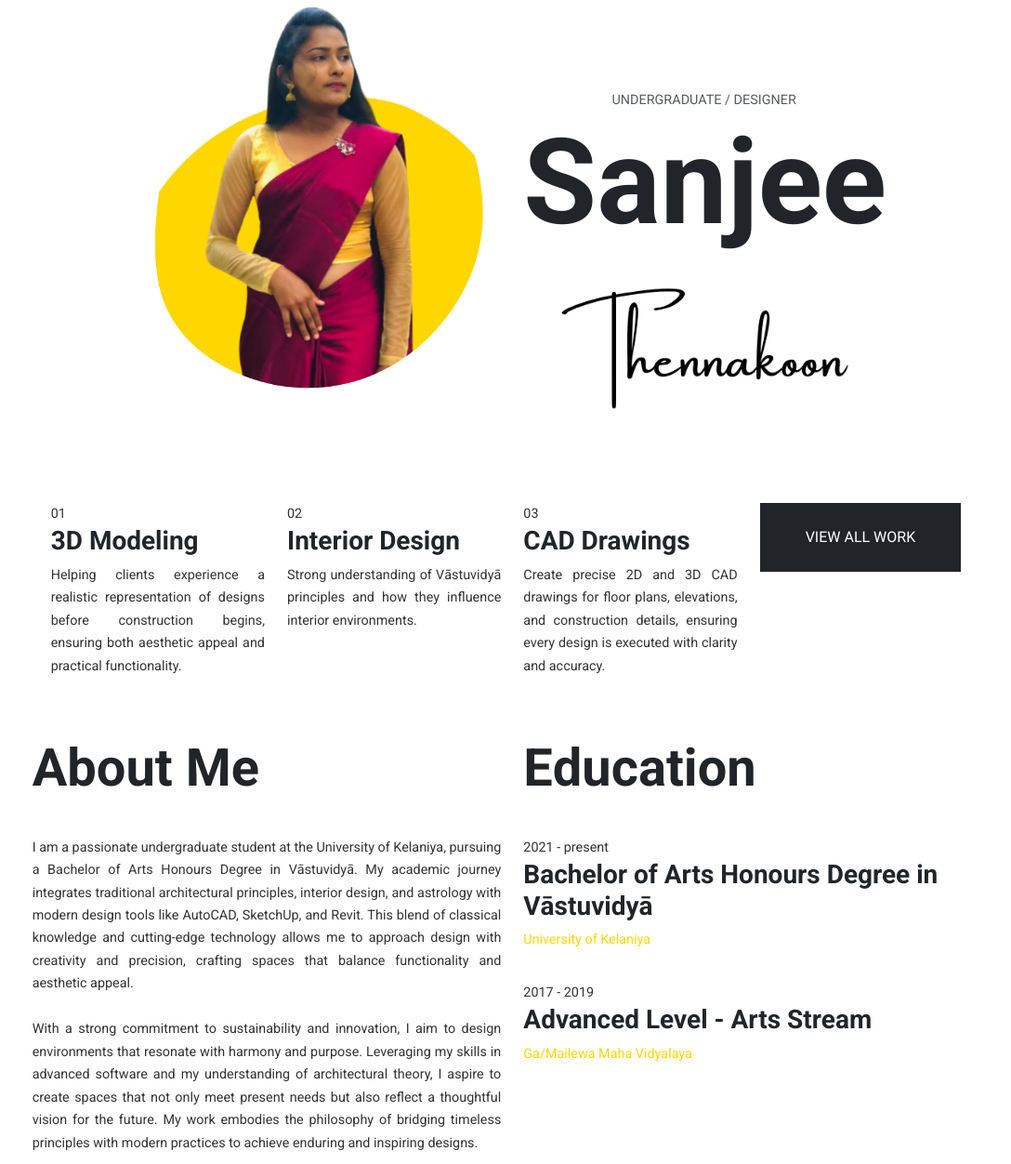
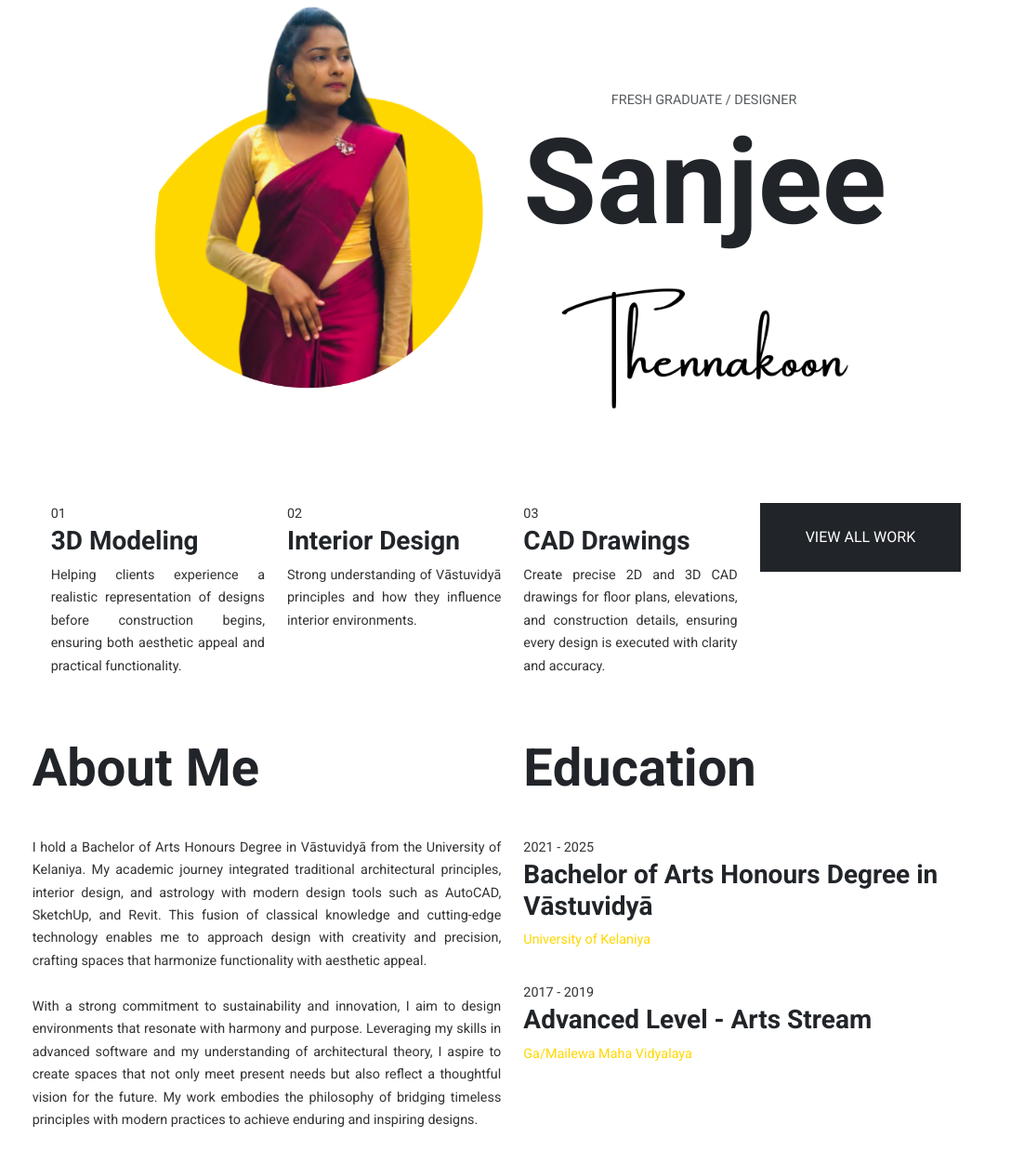
Before and after one commit to sanjeewanit/sanje.github.io, a plain HTML site: page index.html in a window 1280 px wide. Shown: the part 48-1300 px from the top of the page at 93% size, 192-1280 px from the left. Drawn offline with nearby package versions, Linux system fonts and the light colour scheme.

Commit message:
Update index.html

```diff
--- a/index.html
+++ b/index.html
@@ -202,7 +202,7 @@
           <!-- Right Column: Banner Content -->
           <div class="col-lg-6">
             <div class="banner-content my-1 pt-1 my-lg-5 pt-lg-5 text-center" data-aos="fade-in">
-              <span class="text-muted text-uppercase">Undergraduate / Designer</span>
+              <span class="text-muted text-uppercase">Fresh Graduate / Designer</span>
               <h1 style="font-size: 10vw;">Sanjee</h1>
               <!-- Extra Picture Below the Name -->
               <img alt="Extra Picture" src="images/extra-picture.png" style="max-width: 100%; height: auto; object-fit: cover;"/>
@@ -256,7 +256,7 @@
       <h2 class="display-4 txt-fx slide-up">About Me</h2>
       <div class="data-info py-3" data-aos="fade-up">
         <p style="text-align: justify;">
-          I am a passionate undergraduate student at the University of Kelaniya, pursuing a Bachelor of Arts Honours Degree in Vāstuvidyā. My academic journey integrates traditional architectural principles, interior design, and astrology with modern design tools like AutoCAD, SketchUp, and Revit. This blend of classical knowledge and cutting-edge technology allows me to approach design with creativity and precision, crafting spaces that balance functionality and aesthetic appeal.
+          I hold a Bachelor of Arts Honours Degree in Vāstuvidyā from the University of Kelaniya. My academic journey integrated traditional architectural principles, interior design, and astrology with modern design tools such as AutoCAD, SketchUp, and Revit. This fusion of classical knowledge and cutting-edge technology enables me to approach design with creativity and precision, crafting spaces that harmonize functionality with aesthetic appeal.
           <br/><br/>
           With a strong commitment to sustainability and innovation, I aim to design environments that resonate with harmony and purpose. Leveraging my skills in advanced software and my understanding of architectural theory, I aspire to create spaces that not only meet present needs but also reflect a thoughtful vision for the future. My work embodies the philosophy of bridging timeless principles with modern practices to achieve enduring and inspiring designs.
         </p>
@@ -269,7 +269,7 @@
 
       <!-- Bachelor Degree -->
       <div class="data-info py-3" data-aos="fade-up" data-aos-delay="200">
-        <span class="meta-date">2021 - present</span>
+        <span class="meta-date">2021 - 2025</span>
         <h3 class="info-title">Bachelor of Arts Honours Degree in Vāstuvidyā</h3>
         <p style="text-align: justify; color: gold;">University of Kelaniya</p>
       </div>
@@ -444,7 +444,7 @@
               </tr>
               <tr class="no-border-bottom">
                 <th>Phone</th>
-                <td>+94 77 036 1342</td>
+                <td>+94 71 694 3355</td>
               </tr>
             </tbody>
           </table>
```
